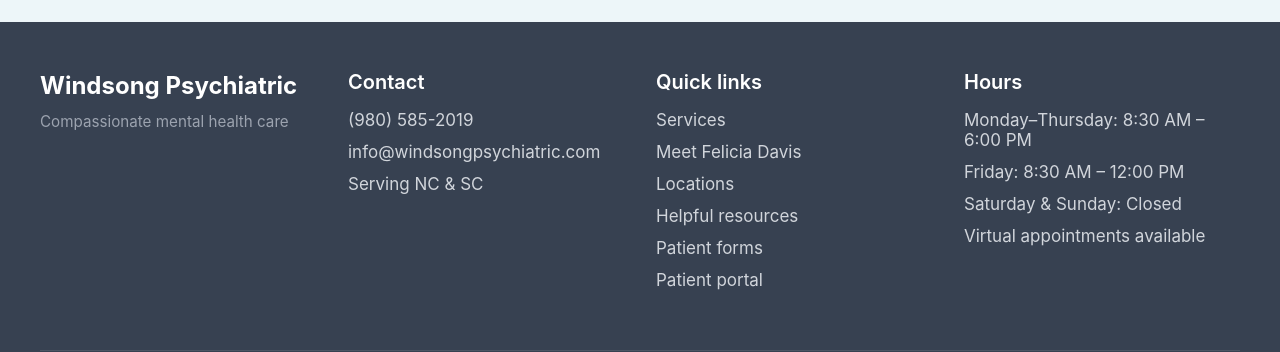
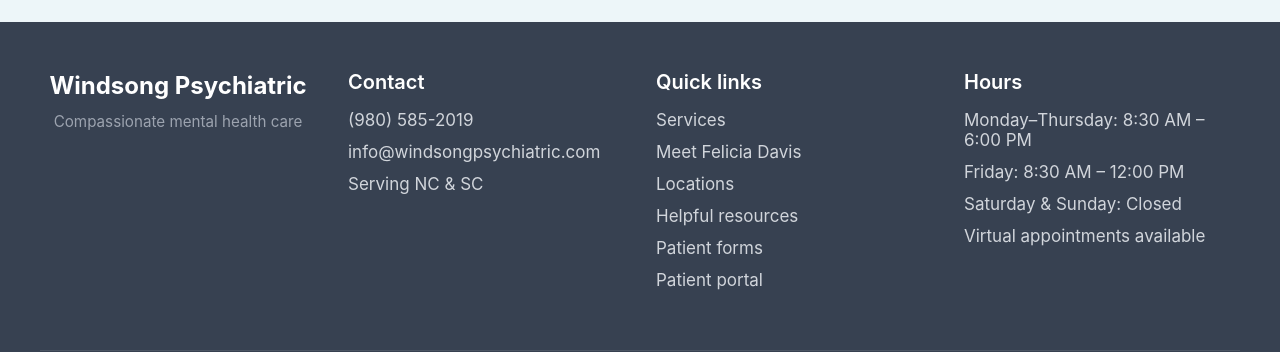
Before and after one commit to Brandi-Kinard/windsong-psychiatric, a React (Vite) app: page /patient-referral in a window 1280 px wide. Shown: the part 2181-2533 px from the top of the page. Built offline with nearby package versions, Linux system fonts and the light colour scheme.

Commit message:
Center Windsong Psychiatric title and tagline in footer

```diff
--- a/src/components/Footer.css
+++ b/src/components/Footer.css
@@ -19,6 +19,10 @@
 
 .footer-section {
   text-align: left;
+}
+
+.footer-section:first-child {
+  text-align: center;
 }
 
 .footer-logo {
```
